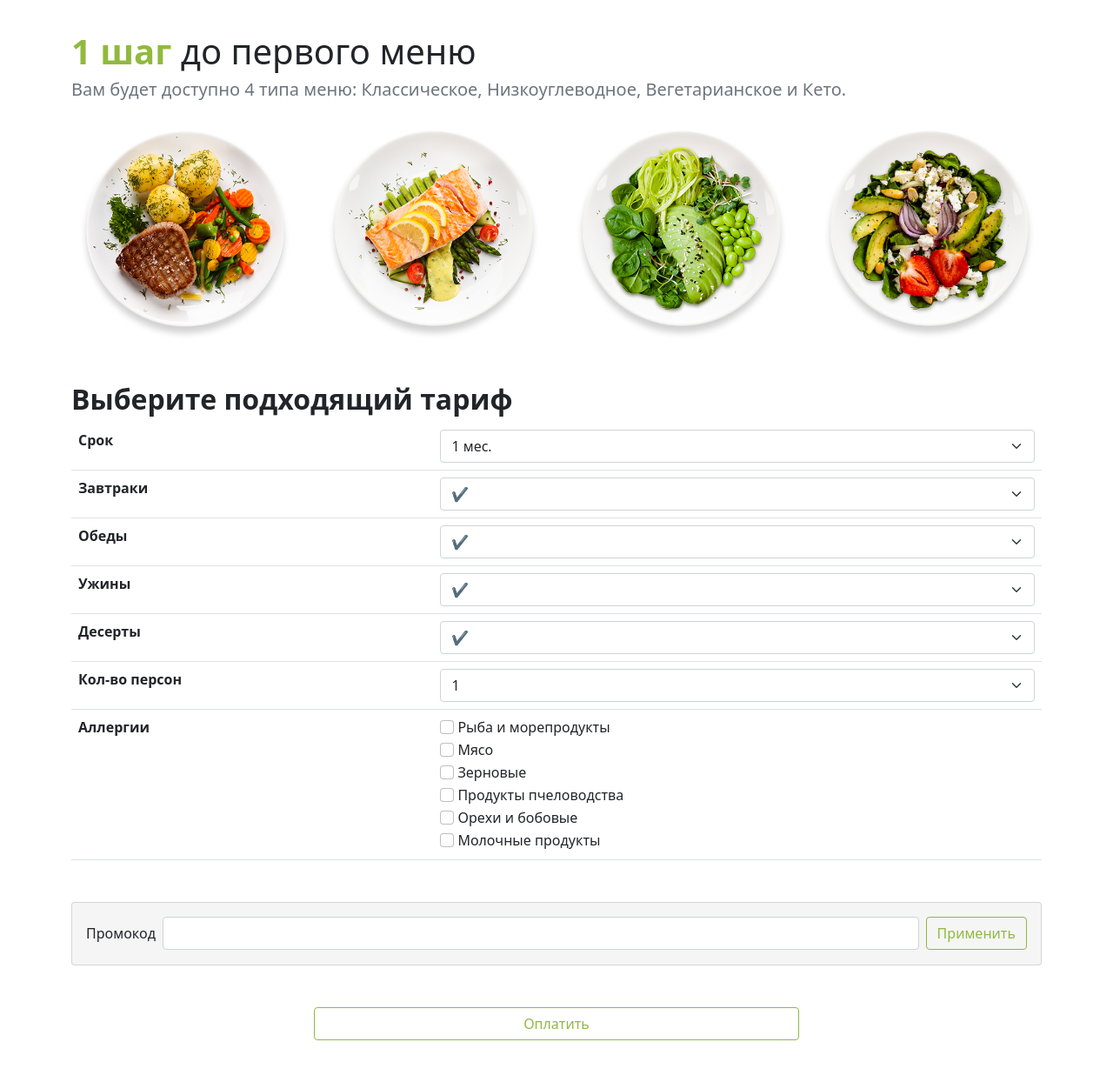
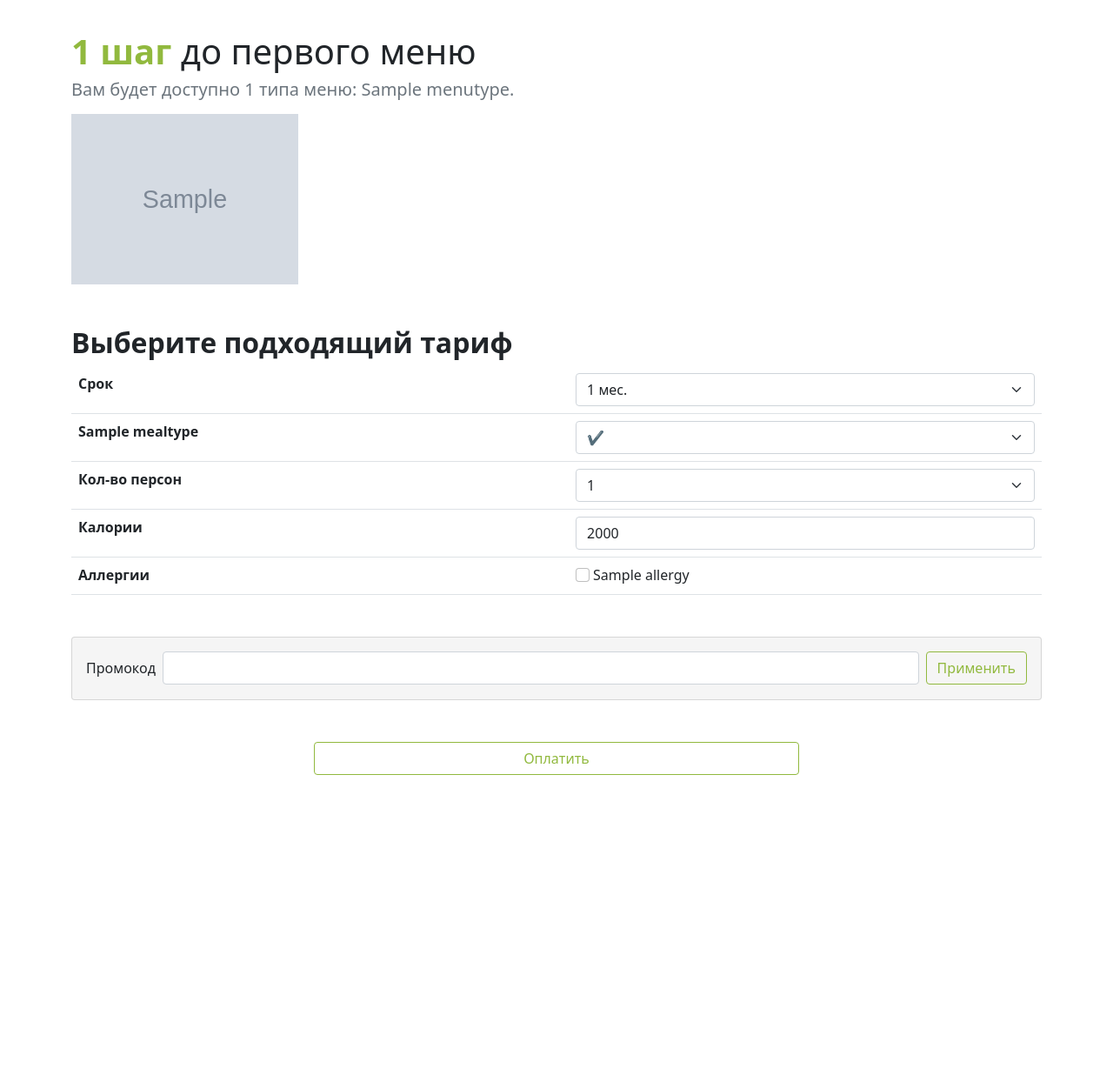
Before and after one commit to mikrukovd/FoodPlan, a Django app: page /order/ in a window 1280 px wide. Shown: the part 82-1326 px from the top of the page at 87% size. After the commit the page ends 973 px from the top, so only its background shows below. Run offline with Django 5.2, Linux system fonts and the light colour scheme; tables that the repository leaves empty hold one stand-in row (values such as "Sample post"); grey boxes marked "Sample" are stand-in pictures; parts of the project's set-up code (start-up, migrations or seed data) failed here and were passed over.

Commit message:
Сделал отображение данных из бд на странице order

```diff
--- a/foodplan/templates/order.html
+++ b/foodplan/templates/order.html
@@ -26,145 +26,85 @@
     <main style="margin-top: calc(2rem + 85px);">
         <section>
             <div class="container">
+                {% if success_message %}
+                <div class="alert alert-success alert-dismissible fade show" role="alert">
+                    {{ success_message }}
+                    <button type="button" class="btn-close" data-bs-dismiss="alert" aria-label="Close"></button>
+                </div>
+                {% endif %}
+
                 <h1><strong class="foodplan_green">1 шаг </strong>до первого меню</h1>
-                <h5 class="text-secondary mb-3">Вам будет доступно 4 типа меню: Классическое, Низкоуглеводное, Вегетарианское и Кето.</h5>
+                <h5 class="text-secondary mb-3">Вам будет доступно {{ menu_types_count }} типа меню: {{ menu_types_text }}.</h5>
                 <div class="row mb-5">
+                    {% for menu_type in menu_types %}
                     <div class="col-6 col-md-3">
-
-                        <label for="classic" class="position-relative" style="cursor: pointer;">
-                            <img src="{% static 'img/menu_classical.png' %}" alt="" class="w-100">
-                            <input form="order" type="radio" name="foodtype" id="classic" value="classic" class="foodplan_selected d-none">
-                            <div class="img_selected" id="img1"></div>
+                        <label for="menu_type_{{ menu_type.id }}" class="position-relative" style="cursor: pointer;">
+                            {% if menu_type.image %}
+                                <img src="{{ menu_type.image.url }}" alt="{{ menu_type.name }}" class="w-100">
+                            {% endif %}
+                            <input form="order" type="radio" name="foodtype" id="menu_type_{{ menu_type.id }}" value="{{ menu_type.id }}" class="foodplan_selected d-none" required>
+                            <div class="img_selected" id="img{{ forloop.counter }}"></div>
                         </label>
                     </div>
-                    <div class="col-6 col-md-3">
-
-                        <label for="low" class="position-relative" style="cursor: pointer;">
-                            <img src="{% static 'img/menu_nizkougl.png' %}" alt="" class="w-100">
-                            <input form="order" type="radio" name="foodtype" id="low" value="low" class="foodplan_selected d-none">
-                            <div class="img_selected" id="img2"></div>
-                        </label>
-                    </div>
-                    <div class="col-6 col-md-3">
-
-                        <label for="veg" class="position-relative" style="cursor: pointer;">
-                            <img src="{% static 'img/menu_veg.png' %}" alt="" class="w-100">
-                            <input form="order" type="radio" name="foodtype" id="veg" value="veg" class="foodplan_selected d-none">
-                            <div class="img_selected" id="img3"></div>
-                        </label>
-                    </div>
-                    <div class="col-6 col-md-3">
-
-                        <label for="keto" class="position-relative" style="cursor: pointer;">
-                            <img src="{% static 'img/menu_keto.png' %}" alt="" class="w-100">
-                            <input form="order" type="radio" name="foodtype" id="keto" value="keto" class="foodplan_selected d-none">
-                            <div class="img_selected" id="img4"></div>
-                        </label>
-                    </div>
+                    {% endfor %}
                 </div>
                 <h2><strong>Выберите подходящий тариф</strong></h2>
-                <form id="order">
+                <form id="order" method="POST" action="{% url 'order' %}">
+                    {% csrf_token %}
                 <table class="table text-center text-truncate mb-5">
                     <tbody>
                         <tr>
                             <th scope="row" class="text-start">Срок</th>
                             <td>
-                                <select class="form-select">
-                                    <option value="0" selected>1 мес.</option>
-                                    <option value="1">3 мес.</option>
-                                    <option value="2">6 мес.</option>
-                                    <option value="3">12 мес.</option>
+                                <select name="duration" class="form-select">
+                                    <option value="1" selected>1 мес.</option>
+                                    <option value="3">3 мес.</option>
+                                    <option value="6">6 мес.</option>
+                                    <option value="12">12 мес.</option>
+                                </select>
+                            </td>
+                        </tr>
+                        {% for meal_type in meal_types %}
+                        <tr>
+                            <th scope="row" class="text-start">{{ meal_type.name }}</th>
+                            <td>
+                                <select name="has_{{ meal_type.name.lower }}" class="form-select">
+                                    <option value="true" {% if meal_type.is_default %}selected{% endif %}>&#10004;</option>
+                                    <option value="false">&#10008;</option>
+                                </select>
+                            </td>
+                        </tr>
+                        {% endfor %}
+                        <tr>
+                            <th scope="row" class="text-start">Кол-во персон</th>
+                            <td>
+                                <select name="persons" class="form-select">
+                                    <option value="1" selected>1</option>
+                                    <option value="2">2</option>
+                                    <option value="3">3</option>
+                                    <option value="4">4</option>
+                                    <option value="5">5</option>
+                                    <option value="6">6</option>
                                 </select>
                             </td>
                         </tr>
                         <tr>
-                            <th scope="row" class="text-start">Завтраки</th>
+                            <th scope="row" class="text-start">Калории</th>
                             <td>
-                                <select name="select1" class="form-select">
-                                    <option value="0" selected>&#10004;</option>
-                                    <option value="1">&#10008;</option>
-                                </select>
-                            </td>
-                        </tr>
-                        <tr>
-                            <th scope="row" class="text-start">Обеды</th>
-                            <td>
-                                <select name="select2" class="form-select">
-                                    <option value="0" selected>&#10004;</option>
-                                    <option value="1">&#10008;</option>
-                                </select>
-                            </td>
-                        </tr>
-                        <tr>
-                            <th scope="row" class="text-start">Ужины</th>
-                            <td>
-                                <select name="select3" class="form-select">
-                                    <option value="0" selected>&#10004;</option>
-                                    <option value="1">&#10008;</option>
-                                </select>
-                            </td>
-                        </tr>
-                        <tr>
-                            <th scope="row" class="text-start">Десерты</th>
-                            <td>
-                                <select name="select4" class="form-select">
-                                    <option value="0" selected>&#10004;</option>
-                                    <option value="1">&#10008;</option>
-                                </select>
-                            </td>
-                        </tr>
-                        <tr>
-                            <th scope="row" class="text-start">Кол-во персон</th>
-                            <td>
-                                <select name="select5" class="form-select">
-                                    <option value="0" selected>1</option>
-                                    <option value="1">2</option>
-                                    <option value="2">3</option>
-                                    <option value="3">4</option>
-                                    <option value="4">5</option>
-                                    <option value="5">6</option>
-                                </select>
+                                <input type="number" name="calories" class="form-control" value="2000" min="1000" max="4000">
                             </td>
                         </tr>
                         <tr>
                             <th scope="row" class="text-start">Аллергии</th>
                             <td>
+                                {% for allergy in allergies %}
                                 <div class="form-check d-flex justify-content-start">
-                                    <input class="form-check-input me-1 foodplan_checked-green" type="checkbox" value="" name="allergy1">
-                                    <label class="form-check-label" for="allergy1">
-                                        Рыба и морепродукты
+                                    <input class="form-check-input me-1 foodplan_checked-green" type="checkbox" value="{{ allergy.id }}" name="allergies" id="allergy{{ allergy.id }}">
+                                    <label class="form-check-label" for="allergy{{ allergy.id }}">
+                                        {{ allergy.name }}
                                     </label>
                                 </div>
-                                <div class="form-check d-flex justify-content-start">
-                                    <input class="form-check-input me-1 foodplan_checked-green" type="checkbox" value="" name="allergy2">
-                                    <label class="form-check-label" for="allergy2">
-                                        Мясо
-                                    </label>
-                                </div>
-                                <div class="form-check d-flex justify-content-start">
-                                    <input class="form-check-input me-1 foodplan_checked-green" type="checkbox" value="" name="allergy3">
-                                    <label class="form-check-label" for="allergy3">
-                                        Зерновые
-                                    </label>
-                                </div>
-                                <div class="form-check d-flex justify-content-start">
-                                    <input class="form-check-input me-1 foodplan_checked-green" type="checkbox" value="" name="allergy3">
-                                    <label class="form-check-label" for="allergy3">
-                                        Продукты пчеловодства
-                                    </label>
-                                </div>
-                                <div class="form-check d-flex justify-content-start">
-                                    <input class="form-check-input me-1 foodplan_checked-green" type="checkbox" value="" name="allergy3">
-                                    <label class="form-check-label" for="allergy3">
-                                        Орехи и бобовые
-                                    </label>
-                                </div>
-                                <div class="form-check d-flex justify-content-start">
-                                    <input class="form-check-input me-1 foodplan_checked-green" type="checkbox" value="" name="allergy3">
-                                    <label class="form-check-label" for="allergy3">
-                                        Молочные продукты
-                                    </label>
-                                </div>
+                                {% endfor %}
                             </td>
                         </tr>
                     </tbody>
@@ -173,9 +113,9 @@
                 </form>
 
                 <form class="card d-flex flex-row align-items-baseline mb-5 p-3 foodplan__bg_grey">
-                    <label for="exampleInputPassword1" class="form-label me-2">Промокод</label>
-                    <input type="password" class="form-control me-2" id="password">
-                    <button type="submit" class="btn shadow-none btn-outline-success foodplan_green foodplan__border_green">Применить</button>
+                    <label for="promoCode" class="form-label me-2">Промокод</label>
+                    <input type="text" class="form-control me-2" id="promoCode" name="promoCode">
+                    <button type="button" class="btn shadow-none btn-outline-success foodplan_green foodplan__border_green">Применить</button>
                 </form>
                 <div class="d-flex justify-content-center my-5">
                     <button form="order" type="submit" class="btn shadow-none btn-outline-success foodplan_green foodplan__border_green w-50">Оплатить</button>
@@ -187,3 +127,4 @@
         integrity="sha384-MrcW6ZMFYlzcLA8Nl+NtUVF0sA7MsXsP1UyJoMp4YLEuNSfAP+JcXn/tWtIaxVXM"
         crossorigin="anonymous"></script>
 </body>
+</html>
--- a/foodplan/views.py
+++ b/foodplan/views.py
@@ -1,4 +1,5 @@
 from django.shortcuts import render
+from .models import Plan, MenuType, Allergy, User, MealType
 
 # Create your views here.
 
@@ -32,4 +33,58 @@ def card3(request):
 
 
 def order(request):
-    return render(request, 'order.html')
+    menu_types = MenuType.objects.all()
+    allergies = Allergy.objects.all()
+    meal_types = MealType.objects.all()
+
+    # Список для отображения
+    menu_type_names = [menu_type.name for menu_type in menu_types]
+    menu_types_text = ", ".join(menu_type_names)
+
+    context = {
+        'menu_types': menu_types,
+        'allergies': allergies,
+        'meal_types': meal_types,
+        'menu_types_text': menu_types_text,
+        'menu_types_count': menu_types.count(),
+    }
+
+    if request.method == 'POST':
+        food_type_id = request.POST.get('foodtype')
+        duration = int(request.POST.get('duration', 1))
+        persons = int(request.POST.get('persons', 1))
+        calories = int(request.POST.get('calories', 2000))
+
+        allergy_ids = request.POST.getlist('allergies')
+        food_type = MenuType.objects.filter(id=food_type_id).first()
+        if not food_type:
+            food_type = MenuType.objects.first()
+
+        # Для теста заглушка
+        user, created = User.objects.get_or_create(
+            email='demo@example.com',
+            defaults={'name': 'Демо пользователь'}
+        )
+
+        plan = Plan.objects.create(
+            user=user,
+            name=f"План питания {food_type.name}",
+            food_type=food_type,
+            persons=persons,
+            calories=calories,
+            duration=duration
+        )
+
+        for meal_type in meal_types:
+            field_name = f"has_{meal_type.name.lower()}"
+            is_selected = request.POST.get(field_name) == 'true'
+            setattr(plan, field_name, is_selected)
+        plan.save()
+
+        if allergy_ids:
+            selected_allergies = Allergy.objects.filter(id__in=allergy_ids)
+            plan.user_allergies.set(selected_allergies)
+
+        context['success_message'] = f"План питания'{plan.name}' был оплачен и успешно создан!"
+
+    return render(request, 'order.html', context)
```
